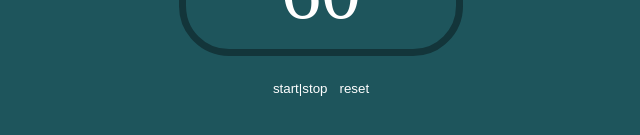
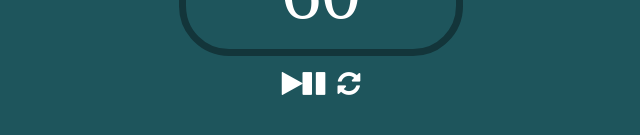
Before and after one commit to CristianPeralta/fcc-fe-projects, a React (Create React App) app in the folder pomodoro-clock/: page / in a window 1280 px wide. Shown: the part 427-562 px from the top of the page, without its empty margins (319-959 px from the left). Built offline with nearby package versions, Linux system fonts and the light colour scheme; a web font is replaced by a local one.

Commit message:
[pomodoro-clock] add icons to main buttons

```diff
--- a/pomodoro-clock/src/App.js
+++ b/pomodoro-clock/src/App.js
@@ -45,8 +45,13 @@ class App extends Component {
             </div>
           </div>
         </div>
-        <button onClick={this.startStopTimer}>start|stop</button>
-        <button onClick={this.resetTimer}>reset</button>
+        <button id="start_stop" onClick={this.startStopTimer}>
+          <i className="fa fa-play fa-2x"/>
+          <i className="fa fa-pause fa-2x"/>
+        </button>
+        <button id="reset" onClick={this.resetTimer}>
+          <i className="fa fa-refresh fa-2x"/>
+        </button>
       </div>
     )
   }
```
